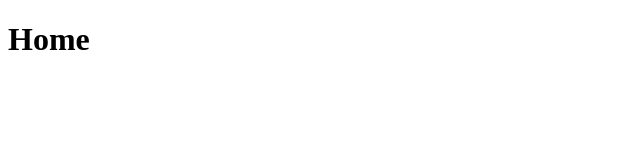
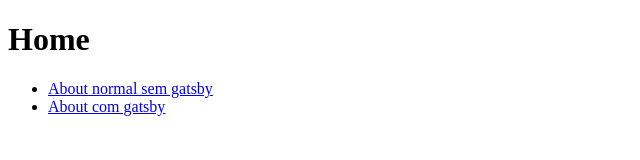
Before and after one commit to lullinho/meu-blog-gatsby, a Gatsby site: page / in a window 1280 px wide. Shown: the whole page, without its empty margins (0-640 px from the left). Built offline with nearby package versions, Linux system fonts and the light colour scheme; Gatsby itself is replaced by a stand-in of ours.

Commit message:
página about e link entre página index e about usando o gatsby link carrega instantaneo
Use o inspect do browser e verá que com o hover do mouse, já carrega a página antes de clicar

```diff
--- a/src/pages/index.js
+++ b/src/pages/index.js
@@ -1,4 +1,5 @@
 import React from "react"
+import {Link} from "gatsby"
 
 import Layout from "../components/layout"
 import SEO from "../components/seo"
@@ -7,6 +8,14 @@ const IndexPage = () => (
   <Layout>
     <SEO title="Home" />
     <h1>Home</h1>
+    <ul>
+      <li>
+        <a href="/about">About normal sem gatsby</a>
+      </li>
+      <li>
+        <Link to="/about">About com gatsby</Link>
+      </li>
+    </ul>
   </Layout>
 )
 
```
